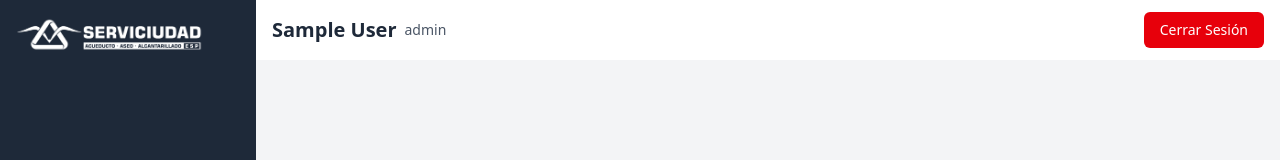
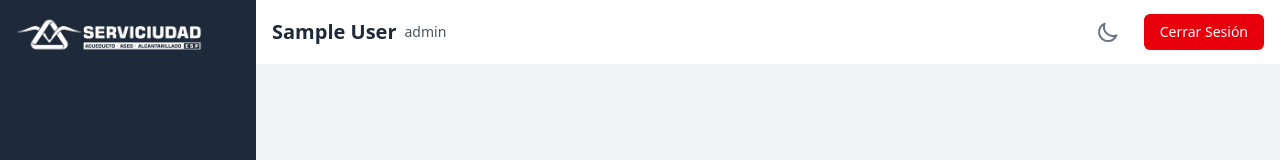
Before and after one commit to jihenaor/turnero-front, an Angular app: page /dashboard in a window 1280 px wide. Shown: the top 160 px of the page. Built offline with nearby package versions, Linux system fonts and the light colour scheme; sample sign-in values are in the browser's storage.

Commit message:
Se implementa modo dark

```diff
--- a/src/app/app.component.ts
+++ b/src/app/app.component.ts
@@ -4,13 +4,12 @@ import { RouterOutlet } from '@angular/router';
 
 @Component({
   selector: 'app-root',
-  templateUrl: './app.component.html',
   standalone: true,
-  imports: [
-    CommonModule,
-    RouterOutlet
-  ]
+  imports: [CommonModule, RouterOutlet],
+  template: `
+    <div class="min-h-screen bg-white dark:bg-gray-900">
+      <router-outlet></router-outlet>
+    </div>
+  `
 })
-export class AppComponent {
-  title = 'turn-system';
-}
+export class AppComponent {}
--- a/src/app/components/dashboard/dashboard.component.html
+++ b/src/app/components/dashboard/dashboard.component.html
@@ -1,8 +1,8 @@
-<div class="flex h-screen">
+<div class="flex h-screen bg-gray-50 dark:bg-gray-900">
   <app-sidebar></app-sidebar>
   <div class="flex-1 flex flex-col overflow-hidden">
     <app-header></app-header>
-    <main class="flex-1 overflow-x-hidden overflow-y-auto bg-gray-100">
+    <main class="flex-1 overflow-x-hidden overflow-y-auto bg-gray-100 dark:bg-gray-800">
       <router-outlet></router-outlet>
     </main>
   </div>
--- a/src/app/components/dashboard/dashboard.component.ts
+++ b/src/app/components/dashboard/dashboard.component.ts
@@ -8,6 +8,16 @@ import { HeaderComponent } from '../header/header.component';
   selector: 'app-dashboard',
   standalone: true,
   imports: [CommonModule, RouterModule, SidebarComponent, HeaderComponent],
-  templateUrl: './dashboard.component.html'
+  template: `
+    <div class="flex h-screen bg-white dark:bg-gray-900">
+      <app-sidebar></app-sidebar>
+      <div class="flex-1 flex flex-col overflow-hidden">
+        <app-header></app-header>
+        <main class="flex-1 overflow-x-hidden overflow-y-auto bg-gray-100 dark:bg-gray-800">
+          <router-outlet></router-outlet>
+        </main>
+      </div>
+    </div>
+  `
 })
 export class DashboardComponent {}
--- a/src/app/components/header/header.component.ts
+++ b/src/app/components/header/header.component.ts
@@ -2,22 +2,55 @@ import { Component } from '@angular/core';
 import { CommonModule } from '@angular/common';
 import { RouterModule } from '@angular/router';
 import { AuthService } from '../../services/auth.service';
+import { ThemeService } from '../../services/theme.service';
+import { Observable } from 'rxjs';
 
 @Component({
   selector: 'app-header',
   standalone: true,
   imports: [CommonModule, RouterModule],
   template: `
-    <header class="bg-white shadow">
+    <header class="bg-white dark:bg-gray-800 shadow">
       <div class="flex justify-between items-center px-4 py-3">
         <div class="flex items-center">
-          <span class="text-xl font-semibold text-gray-800">{{ userName }}</span>
-          <span class="ml-2 text-sm text-gray-600">{{ userRole }}</span>
+          <span class="text-xl font-semibold text-gray-800 dark:text-white">{{ userName }}</span>
+          <span class="ml-2 text-sm text-gray-600 dark:text-gray-300">{{ userRole }}</span>
         </div>
-        <button (click)="logout()"
-                class="px-4 py-2 text-sm font-medium text-white bg-red-600 rounded-md hover:bg-red-700">
-          Cerrar Sesión
-        </button>
+        <div class="flex items-center space-x-4">
+          <!-- Botón de tema -->
+          <button (click)="toggleTheme()"
+                  class="p-2 text-gray-500 hover:text-gray-700 dark:text-gray-400 dark:hover:text-gray-200 rounded-full hover:bg-gray-100 dark:hover:bg-gray-700">
+            <!-- Ícono Sol para modo claro -->
+            <svg *ngIf="isDarkMode$ | async"
+                 xmlns="http://www.w3.org/2000/svg"
+                 class="h-6 w-6"
+                 fill="none"
+                 viewBox="0 0 24 24"
+                 stroke="currentColor">
+              <path stroke-linecap="round"
+                    stroke-linejoin="round"
+                    stroke-width="2"
+                    d="M12 3v1m0 16v1m9-9h-1M4 12H3m15.364 6.364l-.707-.707M6.343 6.343l-.707-.707m12.728 0l-.707.707M6.343 17.657l-.707.707M16 12a4 4 0 11-8 0 4 4 0 018 0z" />
+            </svg>
+            <!-- Ícono Luna para modo oscuro -->
+            <svg *ngIf="!(isDarkMode$ | async)"
+                 xmlns="http://www.w3.org/2000/svg"
+                 class="h-6 w-6"
+                 fill="none"
+                 viewBox="0 0 24 24"
+                 stroke="currentColor">
+              <path stroke-linecap="round"
+                    stroke-linejoin="round"
+                    stroke-width="2"
+                    d="M20.354 15.354A9 9 0 018.646 3.646 9.003 9.003 0 0012 21a9.003 9.003 0 008.354-5.646z" />
+            </svg>
+          </button>
+          <!-- Botón de logout -->
+          <button (click)="logout()"
+                  class="px-4 py-2 text-sm font-medium text-white bg-red-600 rounded-md hover:bg-red-700">
+            Cerrar Sesión
+          </button>
+        </div>
       </div>
     </header>
   `
@@ -25,10 +58,19 @@ import { AuthService } from '../../services/auth.service';
 export class HeaderComponent {
   userName: string;
   userRole: string;
+  isDarkMode$: Observable<boolean>;
 
-  constructor(private authService: AuthService) {
+  constructor(
+    private authService: AuthService,
+    private themeService: ThemeService
+  ) {
     this.userName = this.authService.getUserName();
     this.userRole = this.authService.getUserRole();
+    this.isDarkMode$ = this.themeService.darkMode$;
+  }
+
+  toggleTheme() {
+    this.themeService.toggleDarkMode();
   }
 
   logout() {
--- a/src/app/components/sidebar/sidebar.component.ts
+++ b/src/app/components/sidebar/sidebar.component.ts
@@ -9,7 +9,7 @@ import { AuthService } from '../../services/auth.service';
   standalone: true,
   imports: [CommonModule, RouterModule],
   template: `
-    <aside class="bg-gray-800 text-white w-64 min-h-screen p-4">
+    <aside class="bg-gray-800 dark:bg-gray-900 text-white w-64 min-h-screen p-4">
       <div class="flex items-center mb-6">
         <img src="assets/images/serviciudad-logo.png" alt="Logo" class="h-10">
       </div>
@@ -21,8 +21,8 @@ import { AuthService } from '../../services/auth.service';
               <!-- Menú principal -->
               <div *ngIf="!item.subItems" class="block">
                 <a [routerLink]="item.route"
-                   routerLinkActive="bg-gray-900"
-                   class="flex items-center px-4 py-2 rounded-lg hover:bg-gray-700">
+                   routerLinkActive="bg-gray-900 dark:bg-gray-700"
+                   class="flex items-center px-4 py-2 rounded-lg hover:bg-gray-700 dark:hover:bg-gray-600">
                   <span [class]="item.icon" class="mr-3"></span>
                   {{ item.label }}
                 </a>
@@ -31,10 +31,11 @@ import { AuthService } from '../../services/auth.service';
               <!-- Menú con subítems -->
               <div *ngIf="item.subItems" class="block">
                 <button (click)="item.isOpen = !item.isOpen"
-                        class="flex items-center w-full px-4 py-2 rounded-lg hover:bg-gray-700">
+                        class="flex items-center w-full px-4 py-2 rounded-lg hover:bg-gray-700 dark:hover:bg-gray-600">
                   <span [class]="item.icon" class="mr-3"></span>
                   {{ item.label }}
-                  <svg class="w-4 h-4 ml-auto" [class.rotate-180]="item.isOpen"
+                  <svg class="w-4 h-4 ml-auto transition-transform duration-200"
+                       [class.rotate-180]="item.isOpen"
                        xmlns="http://www.w3.org/2000/svg" viewBox="0 0 24 24">
                     <path fill="none" stroke="currentColor"
                           stroke-linecap="round" stroke-linejoin="round"
@@ -46,8 +47,8 @@ import { AuthService } from '../../services/auth.service';
                 <div *ngIf="item.isOpen" class="mt-2 ml-6 space-y-2">
                   <a *ngFor="let subItem of item.subItems"
                      [routerLink]="subItem.route"
-                     routerLinkActive="bg-gray-900"
-                     class="flex items-center px-4 py-2 rounded-lg hover:bg-gray-700">
+                     routerLinkActive="bg-gray-900 dark:bg-gray-700"
+                     class="flex items-center px-4 py-2 rounded-lg hover:bg-gray-700 dark:hover:bg-gray-600">
                     <span [class]="subItem.icon" class="mr-3"></span>
                     {{ subItem.label }}
                   </a>
--- /dev/null
+++ b/src/app/services/theme.service.ts
@@ -0,0 +1,38 @@
+import { Injectable } from '@angular/core';
+import { BehaviorSubject } from 'rxjs';
+
+@Injectable({
+  providedIn: 'root'
+})
+export class ThemeService {
+  private darkMode = new BehaviorSubject<boolean>(this.isDarkMode());
+  darkMode$ = this.darkMode.asObservable();
+
+  constructor() {
+    // Escuchar cambios en las preferencias del sistema
+    window.matchMedia('(prefers-color-scheme: dark)').addEventListener('change', e => {
+      if (!localStorage['theme']) {
+        this.setDarkMode(e.matches);
+      }
+    });
+  }
+
+  private isDarkMode(): boolean {
+    return document.documentElement.classList.contains('dark');
+  }
+
+  toggleDarkMode(): void {
+    this.setDarkMode(!this.darkMode.value);
+  }
+
+  private setDarkMode(isDark: boolean): void {
+    if (isDark) {
+      document.documentElement.classList.add('dark');
+      localStorage['theme'] = 'dark';
+    } else {
+      document.documentElement.classList.remove('dark');
+      localStorage['theme'] = 'light';
+    }
+    this.darkMode.next(isDark);
+  }
+}
--- a/src/index.html
+++ b/src/index.html
@@ -2,12 +2,20 @@
 <html lang="en">
 <head>
   <meta charset="utf-8">
-  <title>Xx</title>
+  <title>Turn System</title>
   <base href="/">
   <meta name="viewport" content="width=device-width, initial-scale=1">
   <link rel="icon" type="image/x-icon" href="favicon.ico">
+  <script>
+    // Check for saved theme preference or default to system preference
+    if (localStorage['theme'] === 'dark' || (!('theme' in localStorage) && window.matchMedia('(prefers-color-scheme: dark)').matches)) {
+      document.documentElement.classList.add('dark')
+    } else {
+      document.documentElement.classList.remove('dark')
+    }
+  </script>
 </head>
-<body>
+<body class="bg-white dark:bg-gray-900">
   <app-root></app-root>
 </body>
 </html>
--- /dev/null
+++ b/tailwind.config.js
@@ -0,0 +1,11 @@
+/** @type {import('tailwindcss').Config} */
+module.exports = {
+  content: [
+    "./src/**/*.{html,ts}",
+  ],
+  darkMode: 'class',
+  theme: {
+    extend: {},
+  },
+  plugins: [],
+}
```
